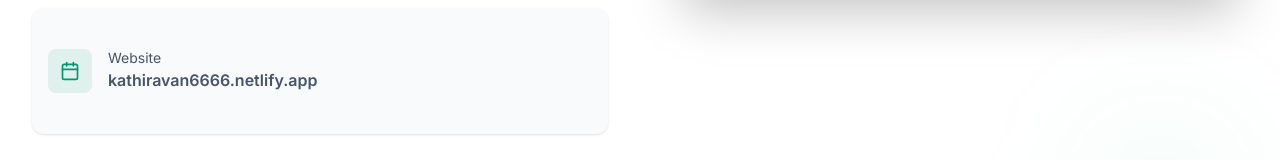
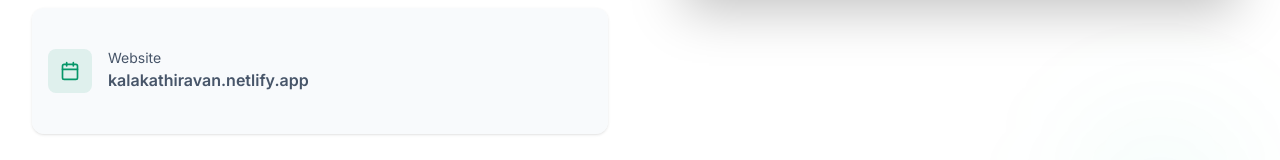
Before and after one commit to kathiravan6666/kadhir, a Next.js app: page / in a window 1280 px wide. Shown: the part 7888-8048 px from the top of the page. Built offline with nearby package versions, Linux system fonts and the light colour scheme.

Commit message:
Update contact-section.tsx

```diff
--- a/components/contact-section.tsx
+++ b/components/contact-section.tsx
@@ -33,8 +33,8 @@ const contactInfo = [
   {
     icon: Calendar,
     label: "Website",
-    value: "kathiravan6666.netlify.app",
-    href: "https://kathiravan6666.netlify.app",
+    value: "kalakathiravan.netlify.app",
+    href: "https://kalakathiravan.netlify.app",
   },
 ]
 
```
